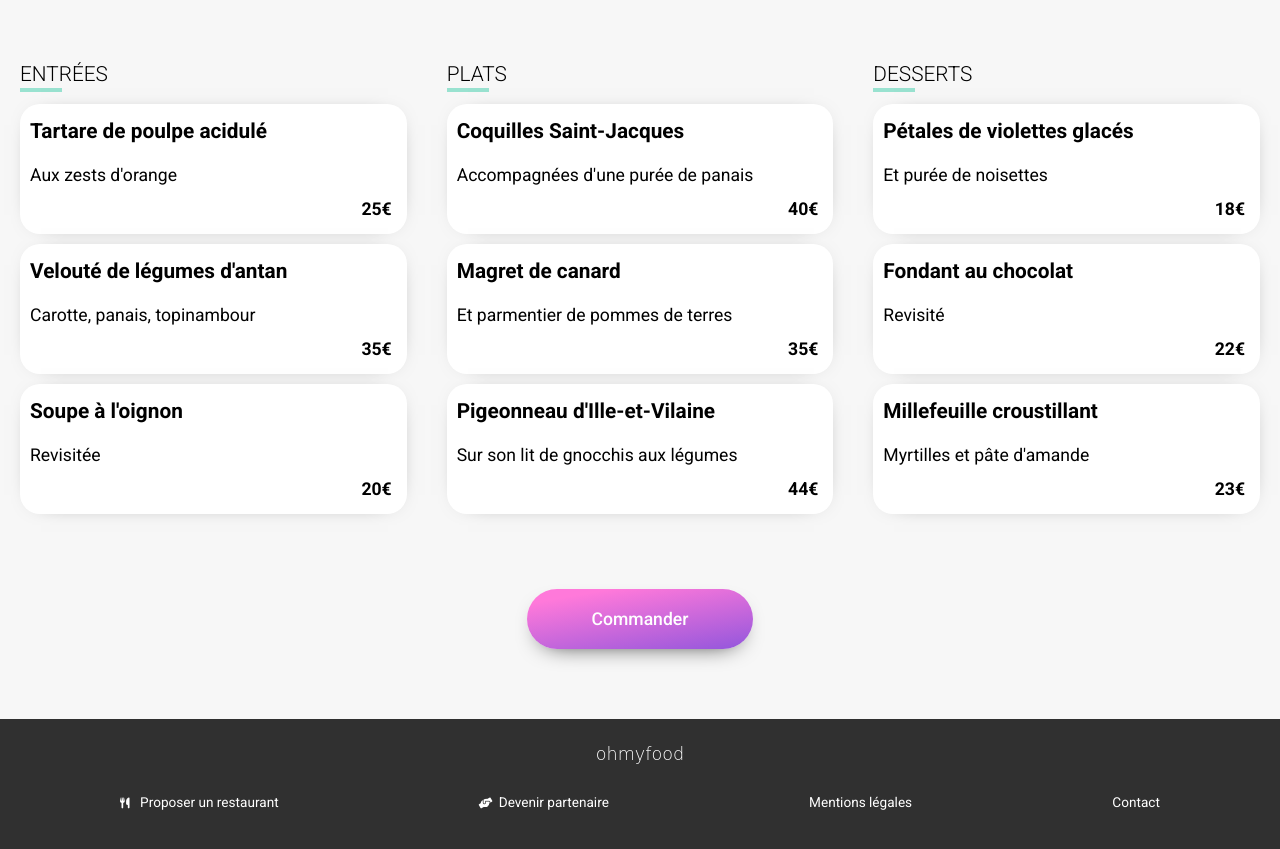
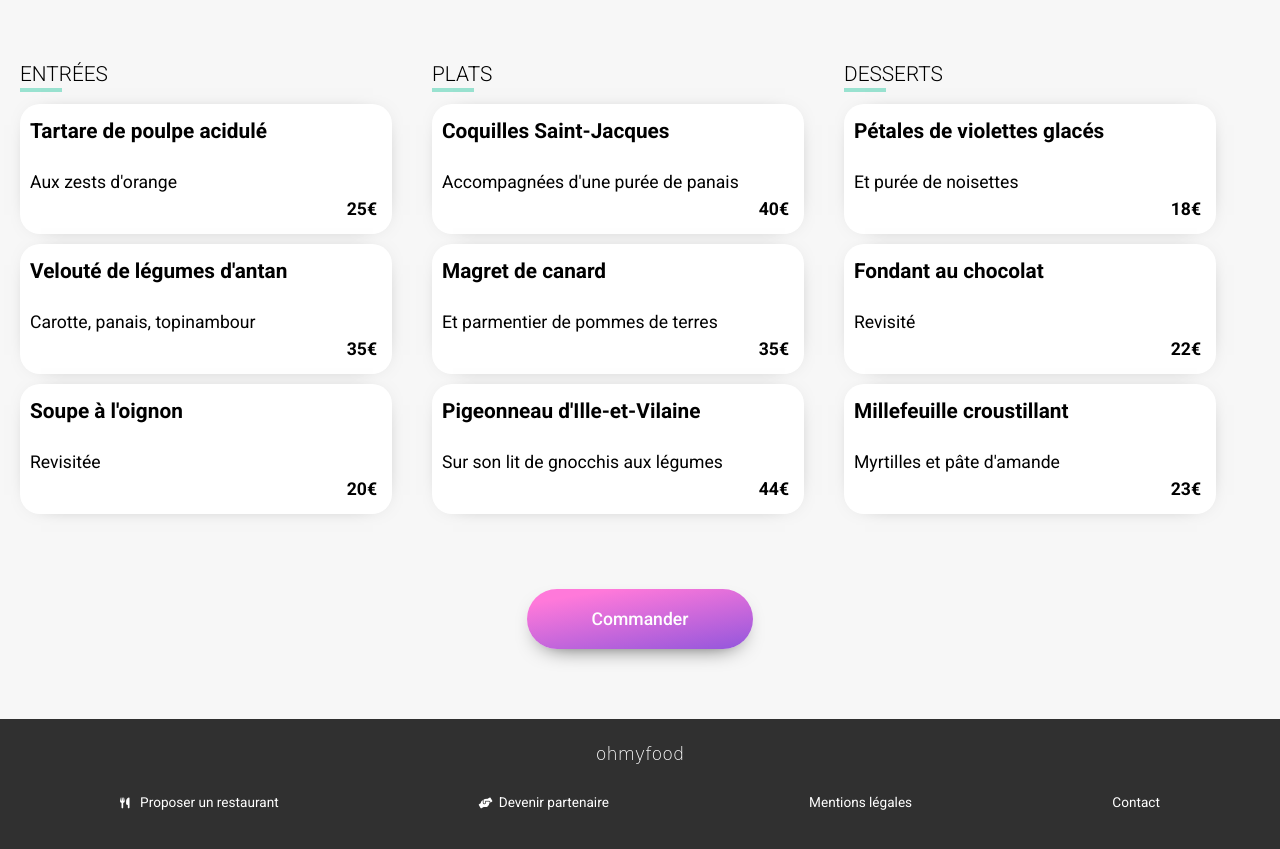
Before and after one commit to TaillepierreN/NicolasTaillepierre_3_09112021, a website: page public/menu/a_la_francaise.html in a window 1280 px wide. Shown: the part 573-1422 px from the top of the page. Drawn offline with Linux system fonts and the light colour scheme; a web font is replaced by a local one.

Commit message:
text ellipsis in menu / bugfix logo and checkmark

```diff
--- a/public/menu/a_la_francaise.html
+++ b/public/menu/a_la_francaise.html
@@ -1,26 +1,34 @@
 <!DOCTYPE html>
 <html lang="en">
   <head>
-    <meta charset="UTF-8">
-    <meta http-equiv="X-UA-Compatible" content="IE=edge">
-    <meta name="viewport" content="width=device-width, initial-scale=1.0">
+    <meta charset="UTF-8" />
+    <meta http-equiv="X-UA-Compatible" content="IE=edge" />
+    <meta name="viewport" content="width=device-width, initial-scale=1.0" />
     <link rel="preconnect" href="https://fonts.googleapis.com" />
-    <link rel="stylesheet" href="https://cdnjs.cloudflare.com/ajax/libs/font-awesome/6.0.0-beta2/css/all.min.css"
+    <link
+      rel="stylesheet"
+      href="https://cdnjs.cloudflare.com/ajax/libs/font-awesome/6.0.0-beta2/css/all.min.css"
       integrity="sha512-YWzhKL2whUzgiheMoBFwW8CKV4qpHQAEuvilg9FAn5VJUDwKZZxkJNuGM4XkWuk94WCrrwslk8yWNGmY1EduTA=="
-      crossorigin="anonymous" referrerpolicy="no-referrer" />
+      crossorigin="anonymous"
+      referrerpolicy="no-referrer"
+    />
     <link rel="preconnect" href="https://fonts.gstatic.com" crossorigin />
-    <link href="https://fonts.googleapis.com/css2?family=Roboto:wght@100;300;400;500;700;900&family=Shrikhand&display=swap" rel="stylesheet">
-    <link rel="stylesheet" href="../css/style.css">
+    <link
+      href="https://fonts.googleapis.com/css2?family=Roboto:wght@100;300;400;500;700;900&family=Shrikhand&display=swap"
+      rel="stylesheet"
+    />
+    <link rel="stylesheet" href="../css/style.css" />
     <title>À la française</title>
   </head>
   <body>
     <header class="header">
-    <a class="header__arrow" href="../../index.html"><i class="fas fa-arrow-left"></i></a>
+      <a class="header__arrow" href="../../index.html"
+        ><i class="fas fa-arrow-left"></i
+      ></a>
       <img src="/public/img/logo/ohmyfood.png" alt="OhMyFood! logo" />
     </header>
 
     <main>
-
       <section id="alafrancaise" class="bodybackground wrap">
         <!-- <img src="../img/restaurants/toa-heftiba-DQKerTsQwi0-unsplash.jpg" alt="" class="bodybackground__img"> -->
       </section>
@@ -28,47 +36,50 @@
       <section class="menu wrap">
         <section class="menu__header">
           <h1>À la française</h1>
-          <input class="heart heart__menu__checkbox" type="checkbox">
+          <input class="heart heart__menu__checkbox" type="checkbox" />
           <i class="fas fa-heart heart heart__menu--full"></i>
           <i class="far fa-heart heart heart__menu"></i>
         </section>
         <section class="menu__entree">
           <h2 class="entree__title">entrées</h2>
           <div class="entree__dish dish">
-              <div class="entree__dish__name dish__name">
-                <h3>Tartare de poulpe acidulé</h3>
-                <p>Aux zests d'orange</p>
-              </div>
+            <span class="entree__dish__name dish__name">
+              <span><h3>Tartare de poulpe acidulé</h3></span>
+              <div class="separator"></div>
+              <span><p>Aux zests d'orange</p></span>
+            </span>
             <div class="entree__dish__price dish__price">
               <h3>25€</h3>
             </div>
-              <input type="checkbox" class=" checkmark__check">
+            <input type="checkbox" class="checkmark__check" />
             <div class="checkmark">
               <i class="fas fa-check"></i>
             </div>
           </div>
           <div class="entree__dish dish">
-              <div class="entree__dish__name dish__name">
-                <h3>Velouté de légumes d'antan</h3>
-                <p>Carotte, panais, topinambour</p>
-              </div>
+            <span class="entree__dish__name dish__name">
+              <span><h3>Velouté de légumes d'antan</h3></span>
+              <div class="separator"></div>
+              <span><p>Carotte, panais, topinambour</p></span>
+            </span>
             <div class="entree__dish__price dish__price">
               <h3>35€</h3>
             </div>
-              <input type="checkbox" class=" checkmark__check">
+            <input type="checkbox" class="checkmark__check" />
             <div class="checkmark">
               <i class="fas fa-check"></i>
             </div>
           </div>
           <div class="entree__dish dish">
-              <div class="entree__dish__name dish__name">
-                <h3>Soupe à l'oignon</h3>
-                <p>Revisitée</p>
-              </div>
+            <span class="entree__dish__name dish__name">
+              <span><h3>Soupe à l'oignon</h3></span>
+              <div class="separator"></div>
+              <span><p>Revisitée</p></span>
+            </span>
             <div class="entree__dish__price dish__price">
               <h3>20€</h3>
             </div>
-              <input type="checkbox" class=" checkmark__check">
+            <input type="checkbox" class="checkmark__check" />
             <div class="checkmark">
               <i class="fas fa-check"></i>
             </div>
@@ -77,40 +88,43 @@
         <section class="menu__maindish">
           <h2 class="maindish__title">plats</h2>
           <div class="maindish__dish dish">
-              <div class="maindish__dish__name dish__name">
-                <h3>Coquilles Saint-Jacques</h3>
-                <p>Accompagnées d'une purée de panais</p>
-              </div>
+            <span class="maindish__dish__name dish__name">
+              <span><h3>Coquilles Saint-Jacques</h3></span>
+              <div class="separator"></div>
+              <span><p>Accompagnées d'une purée de panais</p></span>
+            </span>
             <div class="maindish__dish__price dish__price">
               <h3>40€</h3>
             </div>
-              <input type="checkbox" class=" checkmark__check">
+            <input type="checkbox" class="checkmark__check" />
+            <div class="checkmark">
+              <i class="fas fa-check"></i>
+            </div>
+          </div>
+          <div class="maindish__dish dish">
+            <span class="maindish__dish__name dish__name">
+              <span><h3>Magret de canard</h3></span>
+              <div class="separator"></div>
+              <span><p>Et parmentier de pommes de terres</p></span>
+            </span>
+            <div class="maindish__dish__price dish__price">
+              <h3>35€</h3>
+            </div>
+            <input type="checkbox" class="checkmark__check" />
             <div class="checkmark">
               <i class="fas fa-check"></i>
             </div>
           </div>
           <div class="maindish__dish dish">
             <div class="maindish__dish__name dish__name">
-                <h3>Magret de canard</h3>
-                <p>Et parmentier de pommes de terres</p>
-              </div>
-              <div class="maindish__dish__price dish__price">
-                <h3>35€</h3>
-              </div>
-              <input type="checkbox" class=" checkmark__check">
-              <div class="checkmark">
-                <i class="fas fa-check"></i>
-              </div>
-            </div>
-            <div class="maindish__dish dish">
-              <div class="maindish__dish__name dish__name">
-                <h3>Pigeonneau d'Ille-et-Vilaine</h3>
-                <p>Sur son lit de gnocchis aux légumes</p>
+              <span><h3>Pigeonneau d'Ille-et-Vilaine</h3></span>
+              <div class="separator"></div>
+              <span><p>Sur son lit de gnocchis aux légumes</p></span>
             </div>
             <div class="maindish__dish__price dish__price">
               <h3>44€</h3>
             </div>
-              <input type="checkbox" class=" checkmark__check">
+            <input type="checkbox" class="checkmark__check" />
             <div class="checkmark">
               <i class="fas fa-check"></i>
             </div>
@@ -119,40 +133,43 @@
         <section class="menu__dessert">
           <h2 class="dessert__title">desserts</h2>
           <div class="dessert__dish dish">
-              <div class="dessert__dish__name dish__name">
-                <h3>Pétales de violettes glacés</h3>
-                <p>Et purée de noisettes</p>
-              </div>
+            <span class="dessert__dish__name dish__name">
+              <span><h3>Pétales de violettes glacés</h3></span>
+              <div class="separator"></div>
+              <span><p>Et purée de noisettes</p></span>
+            </span>
             <div class="dessert__dish__price dish__price">
               <h3>18€</h3>
             </div>
-              <input type="checkbox" class=" checkmark__check">
+            <input type="checkbox" class="checkmark__check" />
             <div class="checkmark">
               <i class="fas fa-check"></i>
             </div>
           </div>
           <div class="dessert__dish dish">
-              <div class="dessert__dish__name dish__name">
-                <h3>Fondant au chocolat</h3>
-                <p>Revisité</p>
-              </div>
+            <span class="dessert__dish__name dish__name">
+              <span><h3>Fondant au chocolat</h3></span>
+              <div class="separator"></div>
+              <span><p>Revisité</p></span>
+            </span>
             <div class="dessert__dish__price dish__price">
               <h3>22€</h3>
             </div>
-              <input type="checkbox" class=" checkmark__check">
+            <input type="checkbox" class="checkmark__check" />
             <div class="checkmark">
               <i class="fas fa-check"></i>
             </div>
           </div>
           <div class="dessert__dish dish">
-              <div class="dessert__dish__name dish__name">
-                <h3>Millefeuille croustillant</h3>
-                <p>Myrtilles et pâte d'amande</p>
-              </div>
+            <span class="dessert__dish__name dish__name">
+              <span><h3>Millefeuille croustillant</h3></span>
+              <div class="separator"></div>
+              <span><p>Myrtilles et pâte d'amande</p></span>
+            </span>
             <div class="dessert__dish__price dish__price">
               <h3>23€</h3>
             </div>
-              <input type="checkbox" class=" checkmark__check">
+            <input type="checkbox" class="checkmark__check" />
             <div class="checkmark">
               <i class="fas fa-check"></i>
             </div>
@@ -162,7 +179,6 @@
           <button class="btn">Commander</button>
         </div>
       </section>
-
     </main>
     <footer>
       <div class="wrap">
@@ -172,7 +188,9 @@
             <a href=""><i class="fas fa-utensils"></i>Proposer un restaurant</a>
           </li>
           <li>
-          <a href=""><i class="fas fa-hands-helping"></i>Devenir partenaire</a>
+            <a href=""
+              ><i class="fas fa-hands-helping"></i>Devenir partenaire</a
+            >
           </li>
           <li><a href="">Mentions légales</a></li>
           <li><a href="">Contact</a></li>
--- a/sass/component/_checkmark.scss
+++ b/sass/component/_checkmark.scss
@@ -5,7 +5,7 @@
     justify-content: center;
     align-items: center;
     background-color: $tertiaryC;
-    height: 80px;
+    height: 85px;
     margin-right: -70px;
     cursor: pointer;
     transition: margin-right ease-out 1s;
--- a/sass/component/_menuitem.scss
+++ b/sass/component/_menuitem.scss
@@ -1,5 +1,5 @@
 .dish{
-    width: 100%;
+    min-width: 150px;
     background-color: white;
     border-radius: 20px;
     @include flex;
@@ -12,26 +12,25 @@
         align-items: flex-start;
     }
     &__name{
-        min-width: 50%;
-        // min-width: 100px;
+        min-width: 50px;
         margin: 15px 10px;
         flex: 1;
         & h3{
             font-size: 1.3rem;
-            // text-overflow: ellipsis;
-            // overflow: hidden;
-            // white-space: nowrap;
+            white-space: nowrap;
+            overflow: hidden;
+            text-overflow: ellipsis;
         }
         & p{
-            // text-overflow: ellipsis;
-            // overflow: hidden;
-            // white-space: nowrap;
             font-weight: 400;
             font-size: $h3size;
             padding-top: 4px;
+            white-space: nowrap;
+            overflow: hidden;
+            text-overflow: ellipsis;
         }
         @include responsive(desktop){
-            gap: 18px;
+            gap: 10px;
             display: flex;
             flex-direction: column;
         }
@@ -56,3 +55,7 @@
         }
     }
 }
+.separator{
+    width: 100%;
+    height: 5px;
+}
--- a/sass/layout/_backgroundimg.scss
+++ b/sass/layout/_backgroundimg.scss
@@ -1,3 +1,3 @@
 #alafrancaise{
-    background-image: url('../../public/img/restaurants/toa-heftiba-DQKerTsQwi0-unsplash.jpg');
+    background-image: url('./../../public/img/restaurants/toa-heftiba-DQKerTsQwi0-unsplash.jpg');
 }
--- a/sass/pages/_menu.scss
+++ b/sass/pages/_menu.scss
@@ -43,6 +43,7 @@
 
         @include responsive(desktop) {
             flex: 1;
+            max-width: 30%;
         }
 
         h2 {
```
Also changed, not shown: public/css/style.css, 1 other file. Lines whose indentation alone changed are shown as unchanged.
